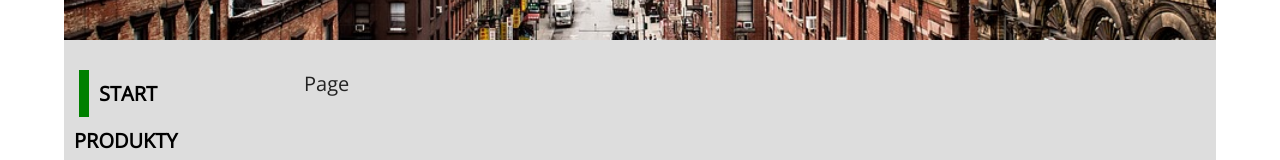
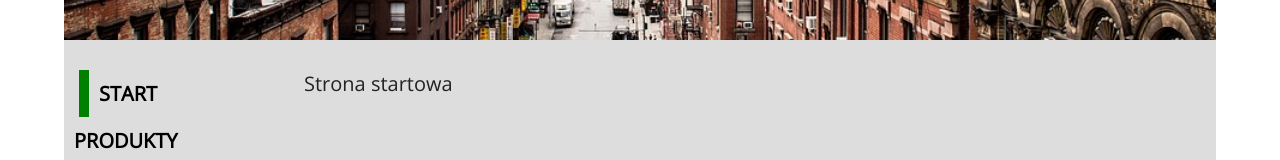
Before and after one commit to DominikPro/React-Web, a React (Create React App) app: page / in a window 1280 px wide. Shown: the part 200-360 px from the top of the page. Built offline with nearby package versions, Linux system fonts and the light colour scheme.

Commit message:
Page.js routing

```diff
--- a/src/layouts/Page.js
+++ b/src/layouts/Page.js
@@ -1,6 +1,23 @@
 import React from "react";
+import { Route, Switch } from "react-router-dom";
+import HomePage from "../pages/HomePage.js";
+import ProductsPage from "../pages/ProductsPage.js";
+import ContactPage from "../pages/ContactPage.js";
+import AdminPage from "../pages/AdminPage.js";
+import ErrorPage from "../pages/ErrorPage.js";
+
 const Page = () => {
-  return <div>Page</div>;
+  return (
+    <>
+      <Switch>
+        <Route path="/" exact component={HomePage}></Route>
+        <Route path="/products" exact component={ProductsPage}></Route>
+        <Route path="/contact" exact component={ContactPage}></Route>
+        <Route path="/admin" exact component={AdminPage}></Route>
+        <Route component={ErrorPage}></Route>
+      </Switch>
+    </>
+  );
 };
 
 export default Page;
--- /dev/null
+++ b/src/pages/AdminPage.js
@@ -0,0 +1,6 @@
+import React from "react";
+const AdminPage = () => {
+  return <div>Admin</div>;
+};
+
+export default AdminPage;
--- /dev/null
+++ b/src/pages/ContactPage.js
@@ -0,0 +1,6 @@
+import React from "react";
+const ContactPage = () => {
+  return <div>Kontakt</div>;
+};
+
+export default ContactPage;
--- /dev/null
+++ b/src/pages/ErrorPage.js
@@ -0,0 +1,10 @@
+import React from "react";
+const ErrorPage = () => {
+  return (
+    <>
+      <h1>Błędny adres strony</h1>
+    </>
+  );
+};
+
+export default ErrorPage;
--- /dev/null
+++ b/src/pages/HomePage.js
@@ -0,0 +1,6 @@
+import React from "react";
+const HomePage = () => {
+  return <div>Strona startowa</div>;
+};
+
+export default HomePage;
--- /dev/null
+++ b/src/pages/ProductsPage.js
@@ -0,0 +1,6 @@
+import React from "react";
+const ProductsPage = () => {
+  return <div>Products</div>;
+};
+
+export default ProductsPage;
```
